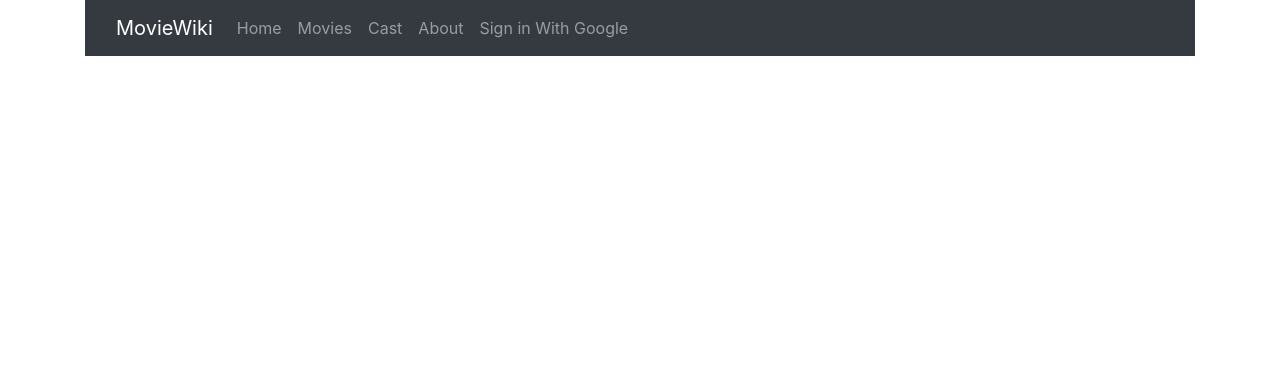
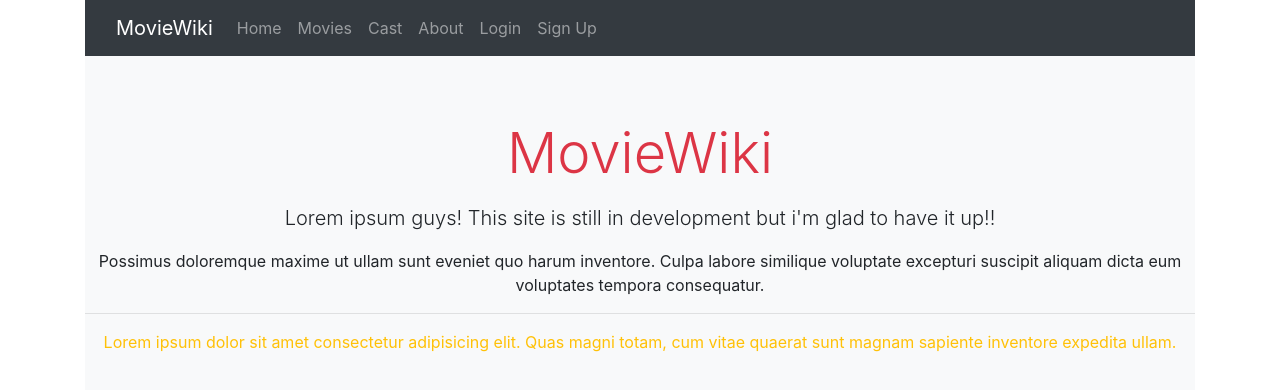
Before and after one commit to anish-k-mathew/movie-wiki, a React (Create React App) app in the folder client/: page / in a window 1280 px wide. Shown: the top 390 px of the page. Built offline with nearby package versions, Linux system fonts and the light colour scheme.

Commit message:
fixed issue

```diff
--- a/client/src/App.js
+++ b/client/src/App.js
@@ -19,6 +19,7 @@ class App extends Component {
           <Header />
           <Switch>
             <Route exact path="/home" component={Home} />
+            <Route exact path="/" component={Home} />
             <Route exact path="/movies" component={Movies} />
             <Route exact path="/movies/:id" component={Movie} />
           </Switch>
--- a/client/src/components/layout/Header.js
+++ b/client/src/components/layout/Header.js
@@ -39,8 +39,13 @@ class Header extends Component {
                 </a>
               </li>
               <li className="nav-item">
-                <a className="nav-link" href="/auth/google">
-                  Sign in With Google
+                <a className="nav-link" href="/login">
+                  Login
+                </a>
+              </li>
+              <li className="nav-item">
+                <a className="nav-link" href="/signup">
+                  Sign Up
                 </a>
               </li>
             </ul>
--- a/client/src/components/pages/Home.js
+++ b/client/src/components/pages/Home.js
@@ -6,11 +6,14 @@ class Home extends Component {
       <div className="jumbotron jumbotron-fluid bg-light text-center">
         <h1 className="display-4  text-danger">MovieWiki</h1>
         <p className="lead text-black m-3">
-          Lorem ipsum, dolor sit amet consectetur adipisicing elit. Voluptatem
-          exercitationem ad tempore quos impedit, nemo ullam rem quo in
-          repudiandae. Id vero animi libero accusantium ex! Obcaecati illum
-          enim, dolorum aliquam ipsam necessitatibus recusandae sint unde ut
-          nesciunt nemo minus?
+          Lorem ipsum guys! This site is still in development but i'm glad to
+          have it up!!
+        </p>
+
+        <p>
+          Possimus doloremque maxime ut ullam sunt eveniet quo harum inventore.
+          Culpa labore similique voluptate excepturi suscipit aliquam dicta eum
+          voluptates tempora consequatur.
         </p>
         <hr />
         <p className="text-warning">
```
